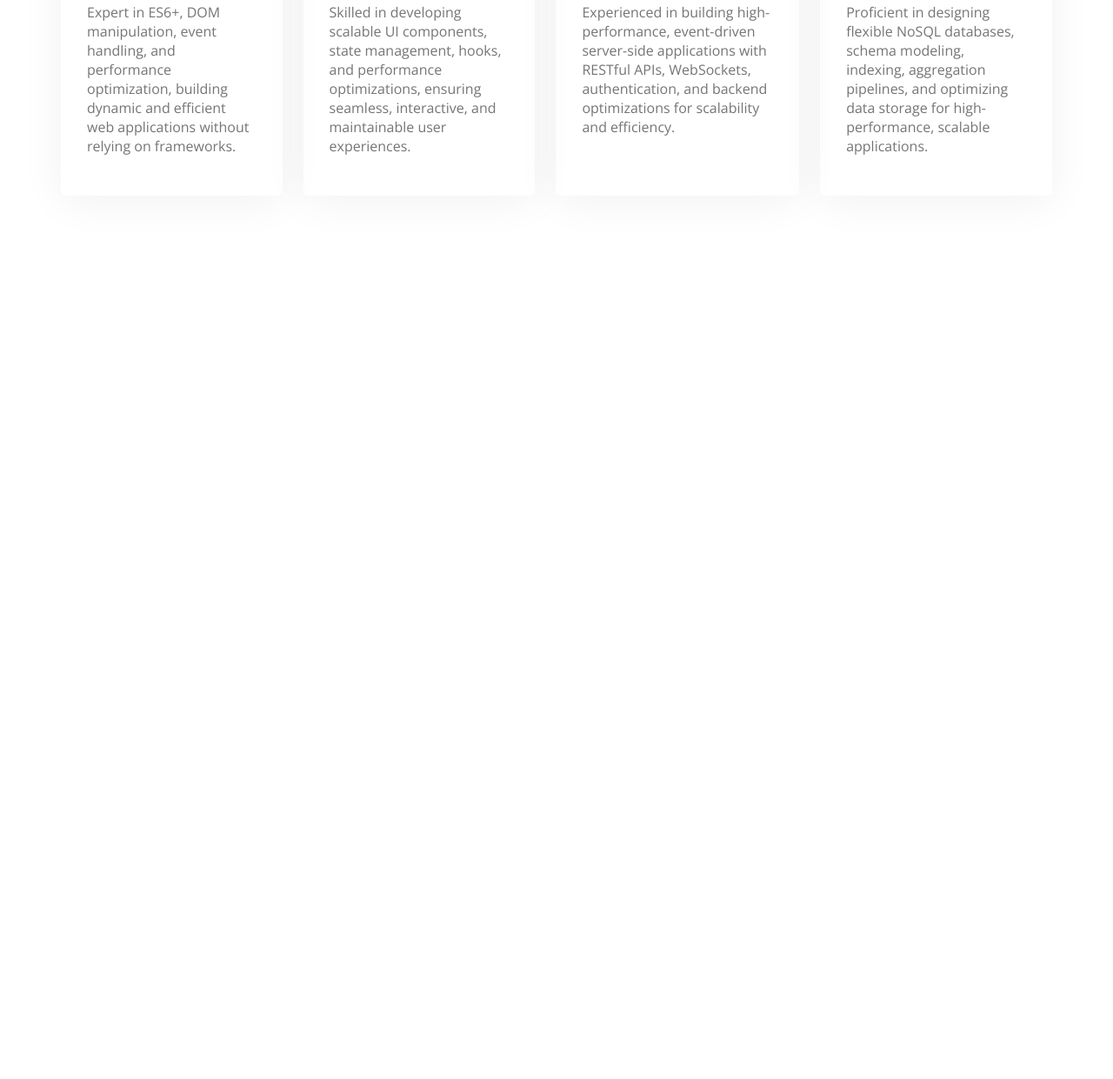
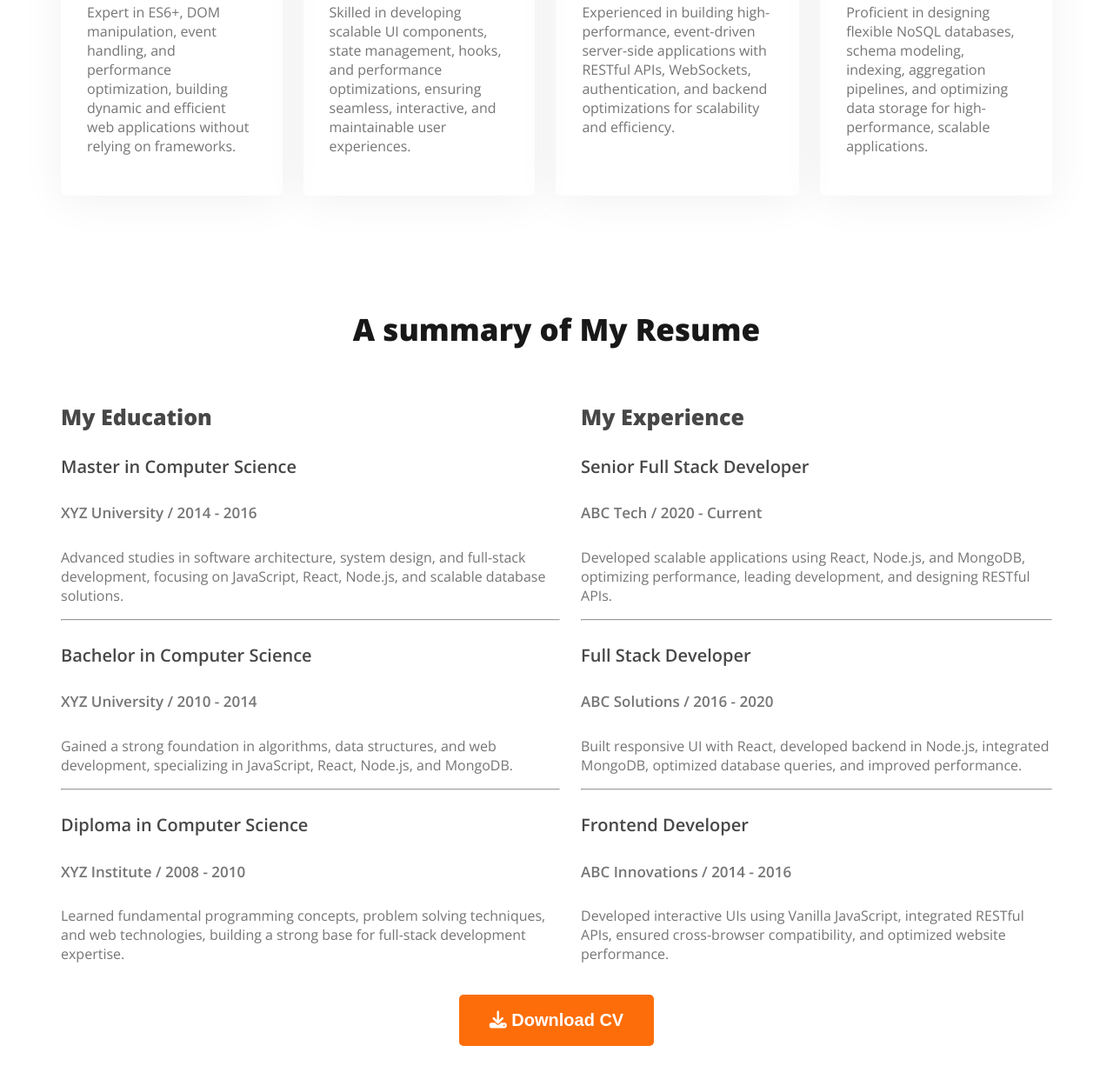
Before and after one commit to kmrjjmnthn/web-developer-portfolio, a plain HTML site: page index.html in a window 1280 px wide. Shown: the part 2030-3271 px from the top of the page at 87% size. Before the commit the page ends 2385 px from the top, so only its background shows below. Drawn offline with nearby package versions, Linux system fonts and the light colour scheme.

Commit message:
Implemented the resume section.

```diff
--- a/index.html
+++ b/index.html
@@ -92,6 +92,61 @@
             </div>
            </section>
            <!-- Skills Section Ends -->
+        <!-- Resume Section Starts -->
+         <section class="resume">
+            <h3 class="section-title text-center">A summary of My Resume</h3>
+            <div class="resume-container">
+                <div class="resume-column">
+                    <h3 class="resume-column-title dark-2">My Education</h3>
+                    <div class="experience">
+                        <h4 class="experience-title dark-2">Master in Computer Science</h4>
+                        <h5 class="experience-sub-title dark-3">XYZ University / 2014 - 2016</h5>
+                        <p class="experience-description dark-3">Advanced studies in software architecture, system design, and full-stack development, focusing on JavaScript, React, Node.js, and scalable database solutions.
+                        </p>
+                    </div>
+                    <hr>
+                    <div class="experience">
+                        <h4 class="experience-title dark-2">Bachelor in Computer Science</h4>
+                        <h5 class="experience-sub-title dark-3">XYZ University / 2010 - 2014</h5>
+                        <p class="experience-description dark-3">Gained a strong foundation in algorithms, data structures, and web development, specializing in JavaScript, React, Node.js, and MongoDB.</p>
+                    </div>
+                    <hr>
+                    <div class="experience">
+                        <h4 class="experience-title dark-2">Diploma in Computer Science</h4>
+                        <h5 class="experience-sub-title dark-3">XYZ Institute / 2008 - 2010</h5>
+                        <p class="experience-description dark-3">Learned fundamental programming concepts, problem solving techniques, and web technologies, building a strong base for full-stack development expertise.
+                        </p>
+                    </div>
+                </div>
+                <div class="resume-column">
+                    <h3 class="resume-column-title dark-2">My Experience</h3>
+                    <div class="experience">
+                        <h4 class="experience-title dark-2">Senior Full Stack Developer</h4>
+                        <h5 class="experience-sub-title dark-3">ABC Tech / 2020 - Current</h5>
+                        <p class="experience-description dark-3">Developed scalable applications using React, Node.js, and MongoDB, optimizing performance, leading development, and designing RESTful APIs.
+                        </p>
+                    </div>
+                    <hr>
+                    <div class="experience">
+                        <h4 class="experience-title dark-2">Full Stack Developer</h4>
+                        <h5 class="experience-sub-title dark-3">ABC Solutions / 2016 - 2020</h5>
+                        <p class="experience-description dark-3">Built responsive UI with React, developed backend in Node.js, integrated MongoDB, optimized database queries, and improved performance.
+                        </p>
+                    </div>
+                    <hr>
+                    <div class="experience">
+                        <h4 class="experience-title dark-2">Frontend Developer</h4>
+                        <h5 class="experience-sub-title dark-3">ABC Innovations / 2014 - 2016</h5>
+                        <p class="experience-description dark-3">Developed interactive UIs using Vanilla JavaScript, integrated RESTful APIs, ensured cross-browser compatibility, and optimized website performance.</p>
+                    </div>
+                </div>
+            </div>
+        </div>
+        <div class="resume-button text-center">
+            <button class="button-primary"><i class="fa-solid fa-download"></i> Download CV</button>
+        </div>
+        </section>
+        <!-- Resume Section Ends -->
     </main>
     <footer>
 
--- a/styles/style.css
+++ b/styles/style.css
@@ -198,3 +198,31 @@ main section {
 }
 
 /* Skills Section Styles Ends */
+
+/* Resume Section Styles Starts */
+
+.resume-container {
+    display: flex;
+    gap: 24px;
+}
+
+.resume-button {
+    margin-top: 20px;
+}
+
+.experience-title {
+    font-size: 20px;
+    font-weight: 600;
+}
+
+.experience-sub-title {
+    font-size: 17px;
+    font-weight: 600;
+}
+
+.resume-column-title {
+    font-size: 25px;
+    font-weight: 800;
+}
+
+/* Resume Section Styles Ends */
```
